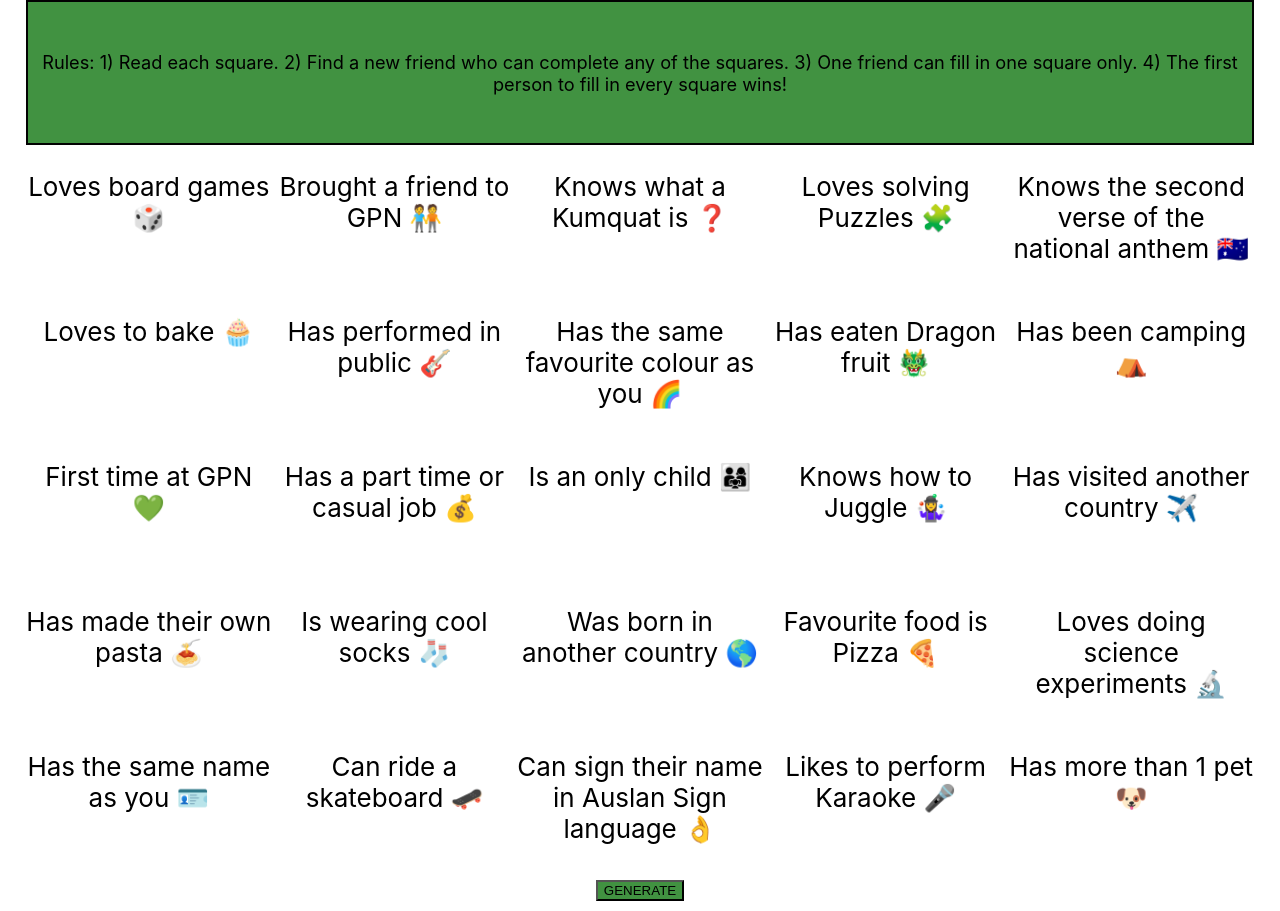
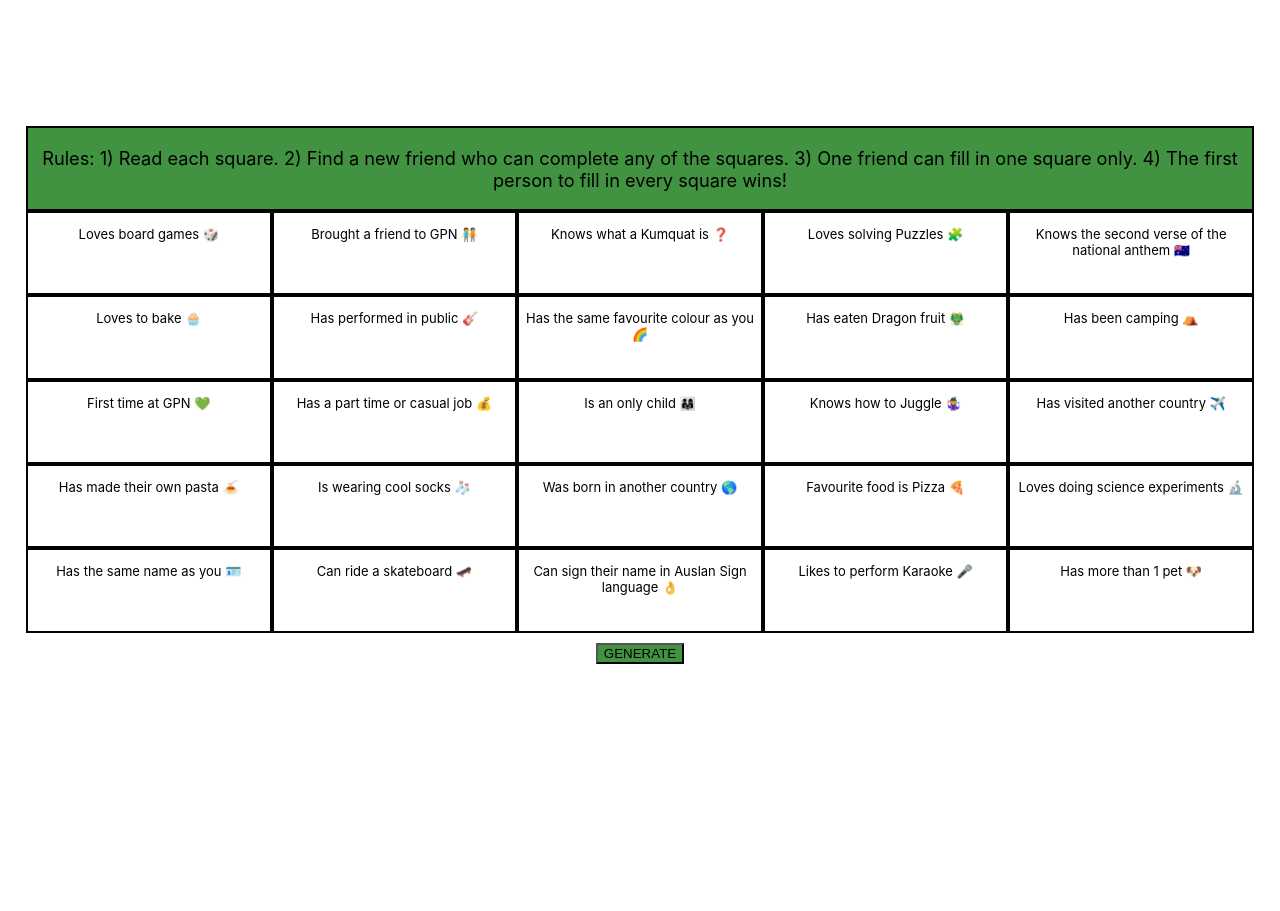
Before and after one commit to SaraMoad/BingoGenerator, a React (Create React App) app in the folder bingogenerator/: page / in a window 1280 px wide. Both pictures are taken after a click on the button "GENERATE". After the commit the page ends 800 px from the top, so only its background shows below. Built offline with nearby package versions, Linux system fonts and the light colour scheme.

Commit message:
adding styling to bingo sqaure

```diff
--- a/bingogenerator/src/components/bingoSquare.js
+++ b/bingogenerator/src/components/bingoSquare.js
@@ -1,14 +1,14 @@
 import React from "react";
+import '../style.css'
 
 const BingoSqaure = ({ value }) => {
-    console.log({ value })
     return (
-        <div className='tc grow bg-light-green br3 pa3 ma2 dib bw2 shadow-5'>
-            <div>
+        <div className='zone'>
                 <p>{value}</p>
-            </div>
         </div>
     );
 };
 
 export default BingoSqaure;
+
+//'tc grow bg-light-green br3 pa3 ma2 dib bw2 shadow-5'
```
